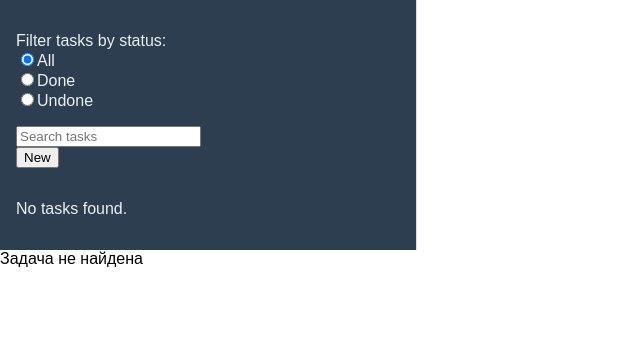
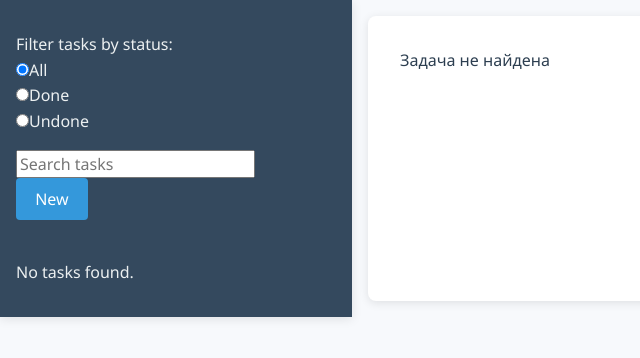
Before and after one commit to S4lvatoore/Task-List---React, a React (Create React App) app: page /tasks/1 in a window 1280 px wide. Shown: the top 358 px of the page, without its empty margins (0-640 px from the left). Built offline with nearby package versions, Linux system fonts and the light colour scheme.

Commit message:
styles added

```diff
--- a/src/index.css
+++ b/src/index.css
@@ -1,71 +1,262 @@
+/* Общие настройки */
+html {
+  box-sizing: border-box;
+}
+
+*,
+*:before,
+*:after {
+  box-sizing: inherit;
+}
+
 body {
-  font-family: sans-serif;
+  font-family: "Segoe UI", "Roboto", "Oxygen", "Ubuntu", "Cantarell", sans-serif;
   margin: 0;
   padding: 0;
+  color: #2c3e50;
+  background-color: #f7f9fc;
+  line-height: 1.6;
 }
 
-#app {
+textarea,
+input,
+button {
+  font-size: 1rem;
+  font-family: inherit;
+  margin: 0;
+}
+
+button {
+  font-weight: 500;
+  border-radius: 4px;
+  border: none;
+  background-color: #3498db;
+  color: white;
+  padding: 0.6rem 1.2rem;
+  transition: background-color 0.3s ease, transform 0.2s ease;
+}
+
+button:hover {
+  background-color: #2980b9;
+  cursor: pointer;
+}
+
+button:active {
+  transform: translateY(2px);
+}
+
+#root {
   display: flex;
-  height: 100vh;
+  height: 100%;
+  width: 100%;
 }
 
 #sidebar {
-  width: 30%;
+  width: 22rem;
+  background-color: #34495e;
+  color: #ecf0f1;
+  display: flex;
+  flex-direction: column;
   padding: 1rem;
-  background: #2c3e50;
-  color: #ecf0f1;
-  overflow-y: auto;
-  border-right: 1px solid #ddd;
+  box-shadow: 0 2px 10px rgba(0, 0, 0, 0.1);
 }
 
 #sidebar h1 {
-  margin-top: 0;
+  font-size: 1.5rem;
+  margin-bottom: 1rem;
+  color: #ecf0f1;
   text-align: center;
-  color: #3498db;
 }
 
-#main {
+#sidebar > div {
+  margin-bottom: 1.5rem;
+}
+
+#sidebar > div form input[type="search"] {
+  width: 100%;
+  padding: 0.6rem 1.2rem;
+  border: 1px solid #bdc3c7;
+  border-radius: 4px;
+  background-color: #ecf0f1;
+  font-size: 1rem;
+  color: #2c3e50;
+  outline: none;
+  transition: all 0.3s ease;
+}
+
+#sidebar > div form input[type="search"]:focus {
+  border-color: #3498db; /* Цвет фокуса */
+  background-color: white;
+}
+
+#sidebar > div form input[type="search"]::placeholder {
+  color: #7f8c8d; /* Мягкий серый для плейсхолдера */
+  font-style: italic;
+}
+
+/* Анимация появления поиска */
+#sidebar > div form input[type="search"] {
+  opacity: 0;
+  transform: translateY(-10px);
+  animation: fadeIn 0.5s forwards;
+}
+
+@keyframes fadeIn {
+  to {
+    opacity: 1;
+    transform: translateY(0);
+  }
+}
+
+#sidebar nav {
   flex: 1;
-  padding: 1rem;
-  background: #f7f9fc;
+  overflow-y: auto;
+}
+
+#sidebar nav a {
   display: flex;
   align-items: center;
-  justify-content: center;
+  justify-content: space-between;
+  padding: 0.75rem 1rem;
+  margin-bottom: 0.5rem;
+  border-radius: 4px;
+  background-color: #2c3e50;
+  color: #ecf0f1;
+  text-decoration: none;
+  transition: background-color 0.3s ease, transform 0.2s ease;
+}
+
+#sidebar nav a:hover {
+  background-color: #1abc9c; /* Ярко-зелёный */
+  transform: translateX(5px); /* Лёгкое смещение */
+}
+
+#sidebar nav a.active {
+  background-color: #3498db; /* Активный элемент */
+  color: white;
+}
+
+#detail {
+  flex: 1;
+  padding: 2rem;
+  background-color: #ffffff;
+  box-shadow: 0 2px 10px rgba(0, 0, 0, 0.1);
+  border-radius: 8px;
+  margin: 1rem;
+  transition: background-color 0.3s ease;
+}
+
+#detail.loading {
+  opacity: 0.5;
+  pointer-events: none;
 }
 
 .task-list {
-  margin-top: 1rem;
   display: flex;
   flex-direction: column;
-  gap: 1rem;
+  gap: 15px; /* Расстояние между задачами */
 }
 
 .task {
   display: flex;
   align-items: center;
-  padding: 0.5rem;
-  border: 1px solid #ccc;
-  border-radius: 5px;
-  background: #ecf0f1;
-  cursor: pointer;
+  gap: 15px;
+  padding: 10px 15px;
+  border-radius: 8px; /* Округлённые края */
+  background-color: #ecf0f1; /* Светло-серый фон */
+  box-shadow: 0 2px 5px rgba(0, 0, 0, 0.1); /* Лёгкая тень */
+  transition: transform 0.2s ease, box-shadow 0.2s ease;
 }
 
 .task:hover {
-  background-color: #dcdcdc;
+  transform: translateY(-2px); /* Эффект "подъёма" */
+  box-shadow: 0 4px 10px rgba(0, 0, 0, 0.15);
 }
 
-.task-details {
-  text-align: left;
-  padding: 1rem;
-  border: 1px solid #ccc;
-  border-radius: 5px;
-  background: #ffffff;
-  box-shadow: 0 4px 6px rgba(0, 0, 0, 0.1);
-  width: 100%;
-  max-width: 500px;
+.task button {
+  background-color: #1abc9c; /* Бирюзовый цвет */
+  color: white;
+  border-radius: 4px;
+  padding: 5px 10px;
 }
 
-.no-task {
-  font-size: 1.2rem;
-  color: #7f8c8d;
+.task button:hover {
+  background-color: #16a085; /* Более тёмный бирюзовый */
 }
+
+.task a {
+  color: #3498db; /* Синий текст */
+  text-decoration: none;
+}
+
+.task a:hover {
+  text-decoration: underline;
+}
+
+/* Улучшение модального окна */
+.modal {
+  position: fixed;
+  top: 0;
+  left: 0;
+  width: 100%;
+  height: 100%;
+  background: rgba(0, 0, 0, 0.5);
+  display: flex;
+  justify-content: center;
+  align-items: center;
+  animation: fadeIn 0.3s ease;
+}
+
+.modal-content {
+  background: white;
+  padding: 20px;
+  border-radius: 8px;
+  width: 400px;
+  box-shadow: 0 4px 15px rgba(0, 0, 0, 0.2);
+  text-align: left;
+}
+
+.modal-content h2 {
+  margin: 0 0 1rem;
+  color: #34495e;
+  text-align: center;
+}
+
+.modal-content label {
+  font-weight: bold;
+  margin-bottom: 0.5rem;
+  display: block;
+}
+
+.modal-content label span {
+  color: #3498db; /* Синий для выделения */
+}
+
+.modal-content input,
+.modal-content textarea {
+  width: 100%;
+  padding: 0.6rem;
+  margin-bottom: 1rem;
+  border: 1px solid #bdc3c7;
+  border-radius: 4px;
+  outline: none;
+  transition: border-color 0.3s ease;
+}
+
+.modal-content input:focus,
+.modal-content textarea:focus {
+  border-color: #3498db;
+}
+
+.modal-content button {
+  margin: 10px 5px 0;
+  padding: 10px 20px;
+  border-radius: 4px;
+  background-color: #3498db;
+  color: white;
+  border: none;
+}
+
+.modal-content button:hover {
+  background-color: #2980b9;
+}
```
